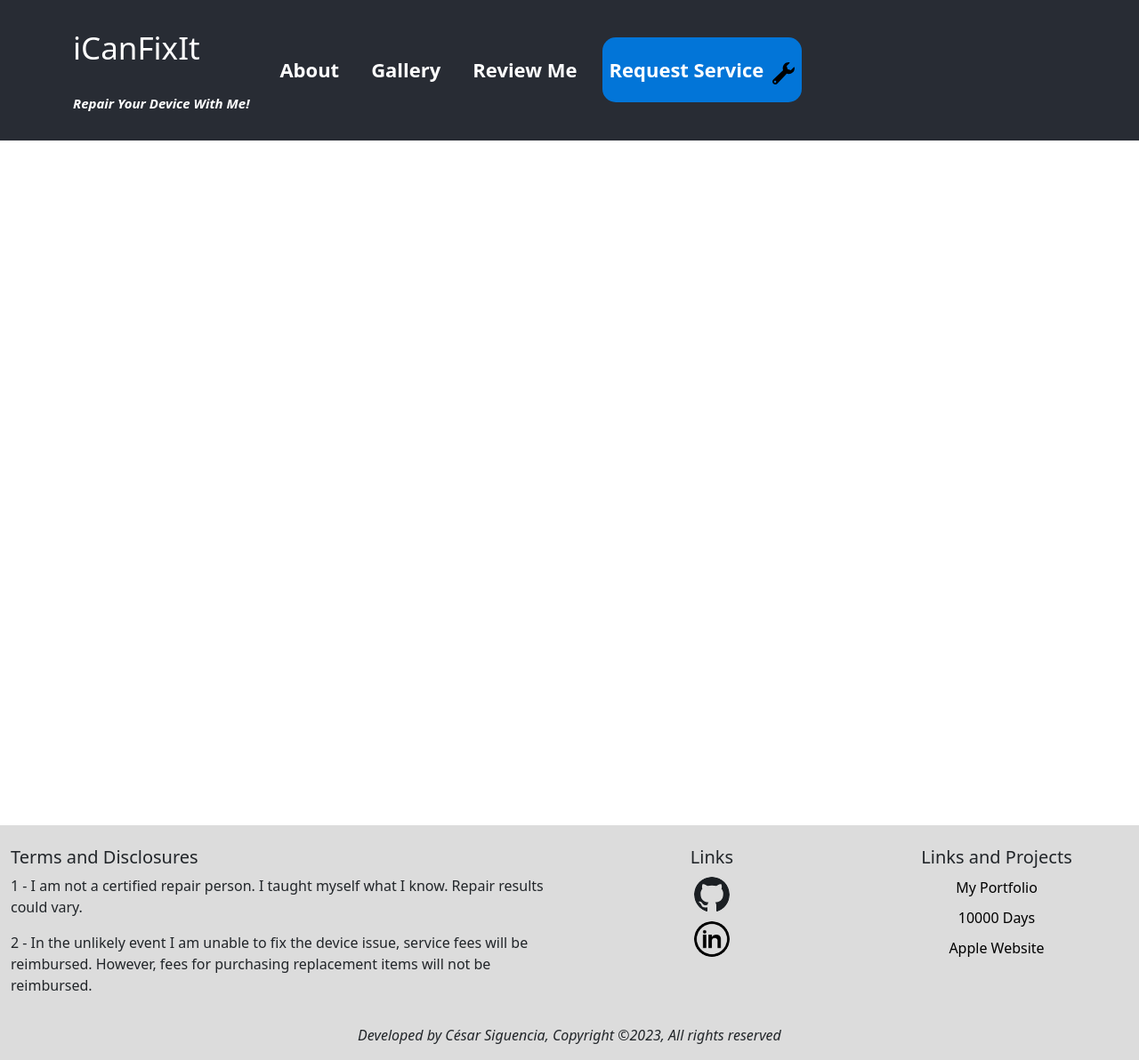
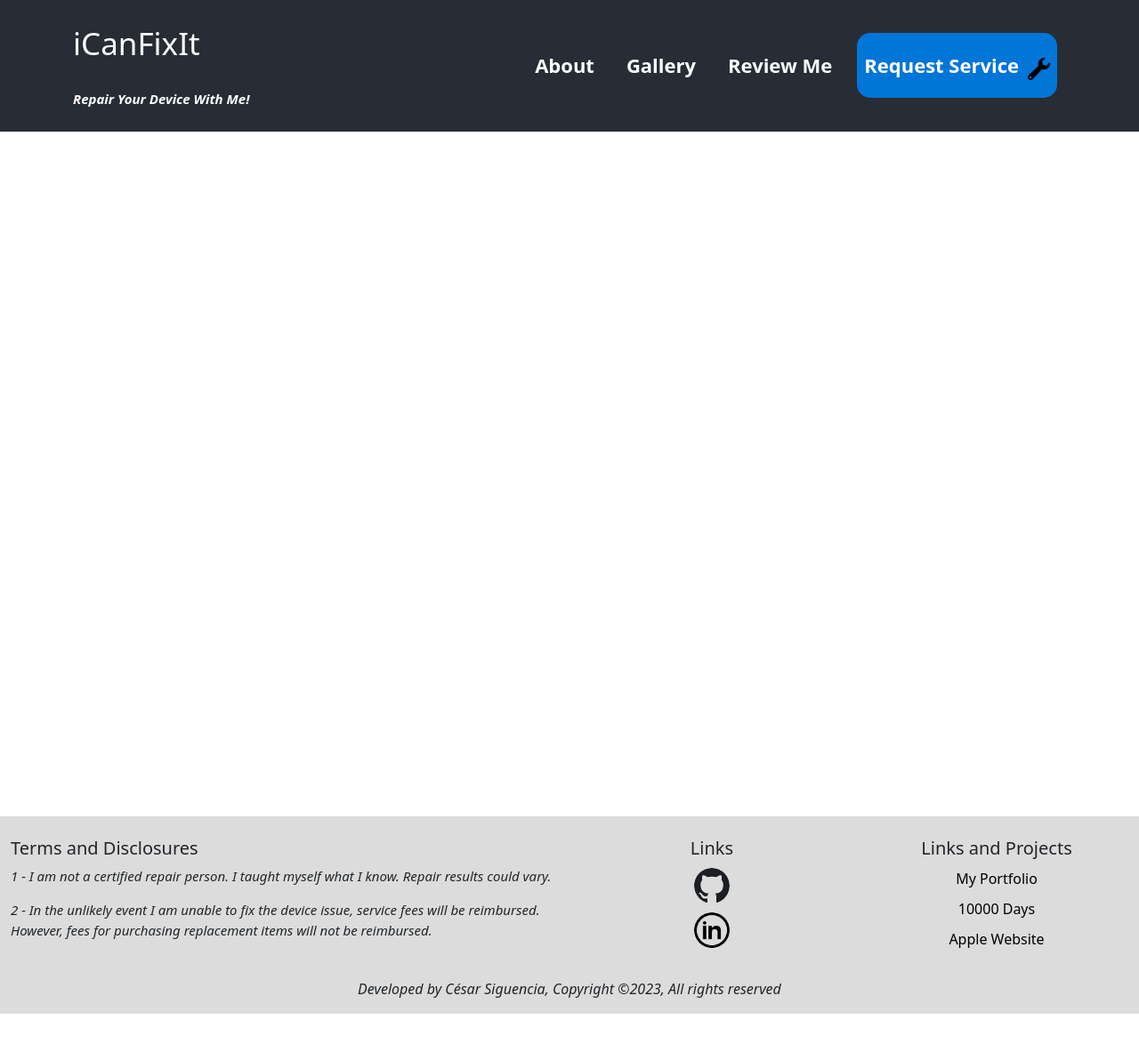
Before and after one commit to cesarsiguencia/iCanFixIt, a React (Create React App) app in the folder client/: page / in a window 1280 px wide. Shown: the whole page at 89% size. After the commit the page ends 1140 px from the top, so only its background shows below. Built offline with nearby package versions, Linux system fonts and the light colour scheme.

Commit message:
fix conlicting bootstrap d-flex with navbar

```diff
--- a/client/src/App.css
+++ b/client/src/App.css
@@ -34,7 +34,8 @@
 
 .header-components{
   display: flex;
-  justify-content: space-between;
+  flex-direction: row;
+  justify-content: space-around;
 }
 
 .me-auto > *{
@@ -81,8 +82,13 @@
 }
 
 .me-auto > *{
+
   margin: 0 10px;
-  padding: 20px 20px 20px 20px
+  padding: 20px 20px 20px 20px;
+}
+
+.SOMETHING{
+  width: 100%;
 }
 
 .toolbar{
--- a/client/src/components/footer.js
+++ b/client/src/components/footer.js
@@ -12,8 +12,8 @@ const Footer = () => {
         <div className="row">
             <div className="col-md-6 mt-md-0 mt-3 text-align-left">
                 <h5>Terms and Disclosures</h5>
-                <p>1 - I am not a certified repair person. I taught myself what I know. Repair results could vary.</p>
-                <p>2 - In the unlikely event I am unable to fix the device issue, service fees will be reimbursed. However, fees for purchasing replacement items will not be reimbursed.</p>
+                <p className='text-italics' style={{fontSize: 15}}>1 - I am not a certified repair person. I taught myself what I know. Repair results could vary.</p>
+                <p className='text-italics' style={{fontSize: 15}}>2 - In the unlikely event I am unable to fix the device issue, service fees will be reimbursed. However, fees for purchasing replacement items will not be reimbursed.</p>
             </div>
 
             <hr className="clearfix w-100 d-md-none pb-0"/>
--- a/client/src/components/header.js
+++ b/client/src/components/header.js
@@ -5,9 +5,6 @@ import { Navbar, Container, Nav, NavDropdown } from 'react-bootstrap'
 import toolbar from '../device-library/utils/wrench-svgrepo-com.svg'
 
 const Header = ({redirectClicked}) => {
-
-
-
     const [titleClicked, setTitleClicked] = useState()
     const [navClicked, setNavClicked] = useState()
 
@@ -15,7 +12,6 @@ const Header = ({redirectClicked}) => {
       setTitleClicked(false)
       setNavClicked(true)
     }
-
 
     const pages = [
         {
@@ -40,7 +36,6 @@ const Header = ({redirectClicked}) => {
     let subUrlObjectAtLoad
     const urlsArray = window.location.href.split('/')
     const urlOfSubPage = urlsArray[urlsArray.length - 1]
-    console.log(urlOfSubPage)
 
     if (urlOfSubPage !== 'icanfixit') {
         subUrlObjectAtLoad = {
@@ -58,7 +53,6 @@ const Header = ({redirectClicked}) => {
     const loadedPage = subUrlObjectAtLoad.urlSub
 
     if (loadedPage) {
-        console.log(loadedPage)
         pages.forEach((page) => {
             if (page.url === loadedPage) {
                 console.log(page.url, '= to current')
@@ -83,7 +77,8 @@ const Header = ({redirectClicked}) => {
         <header className='App-header'>
             <Navbar expand="lg">
                 <Container className='header-components'>
-                    <Navbar.Brand>
+                    <div>
+
                         <Link to='/icanfixit' className='nav-links-font' onClick={() => {
                             setTitleClicked(true)
                             setNavClicked(false)
@@ -94,9 +89,11 @@ const Header = ({redirectClicked}) => {
                             </div>
 
                         </Link >
-                    </Navbar.Brand>
+
+                    </div>
+                    <div>
                     <Navbar.Toggle className='toggle' aria-controls="basic-navbar-nav" />
-                    <Navbar.Collapse id="basic-navbar-nav" >
+                    <Navbar.Collapse id="basic-navbar-nav" className='SOMETHING' >
                         <Nav className="me-auto"
                             onClick={() => {
                                 setNavClicked(true)
@@ -142,6 +139,9 @@ const Header = ({redirectClicked}) => {
 
                         </Nav>
                     </Navbar.Collapse>
+                    </div>
+
+
                 </Container>
             </Navbar>
 
--- a/client/src/pages/about.js
+++ b/client/src/pages/about.js
@@ -10,7 +10,6 @@ import Portrait from '../device-library/portrait.png'
 import Mobile from '../device-library/utils/mobile.gif'
 
 const About = ({setRedirectClicked}) => {
-
     const steps = [
         {
             image: FillOut,
```
Also changed, not shown: client/src/App.js (+0 -22 lines).
